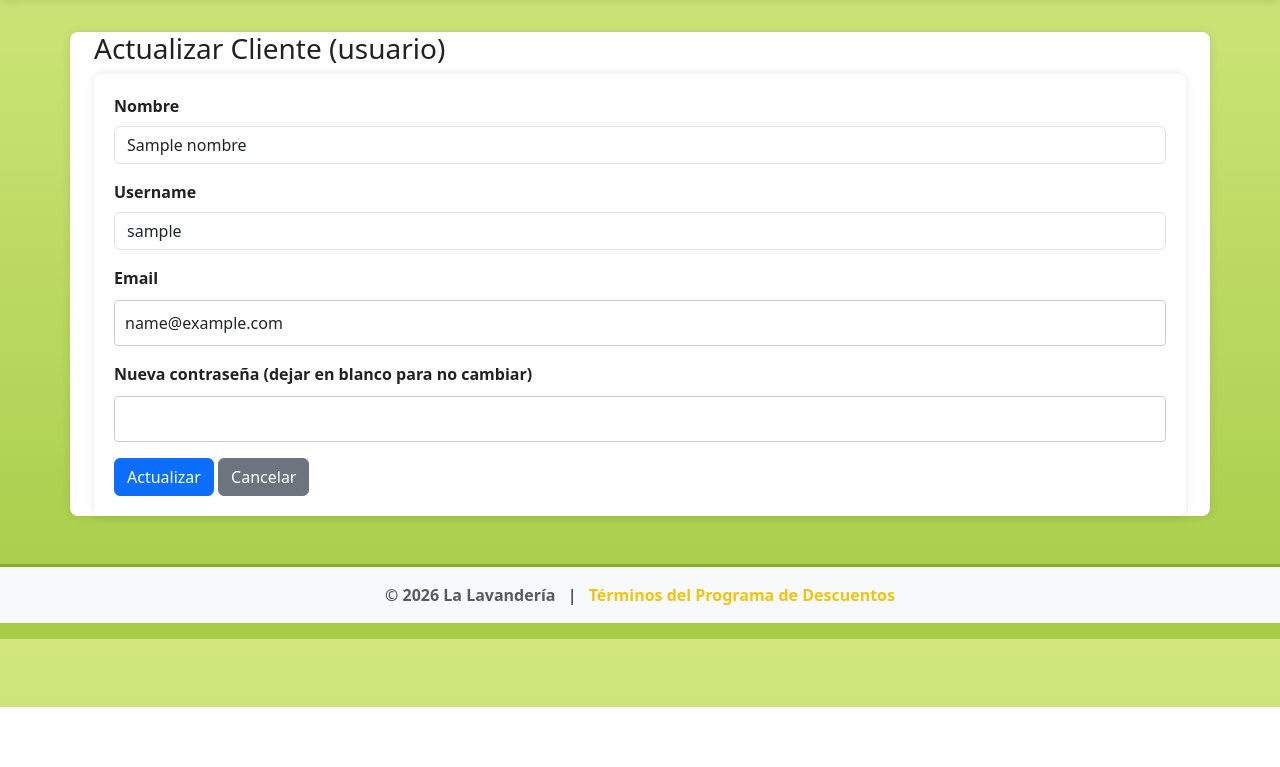
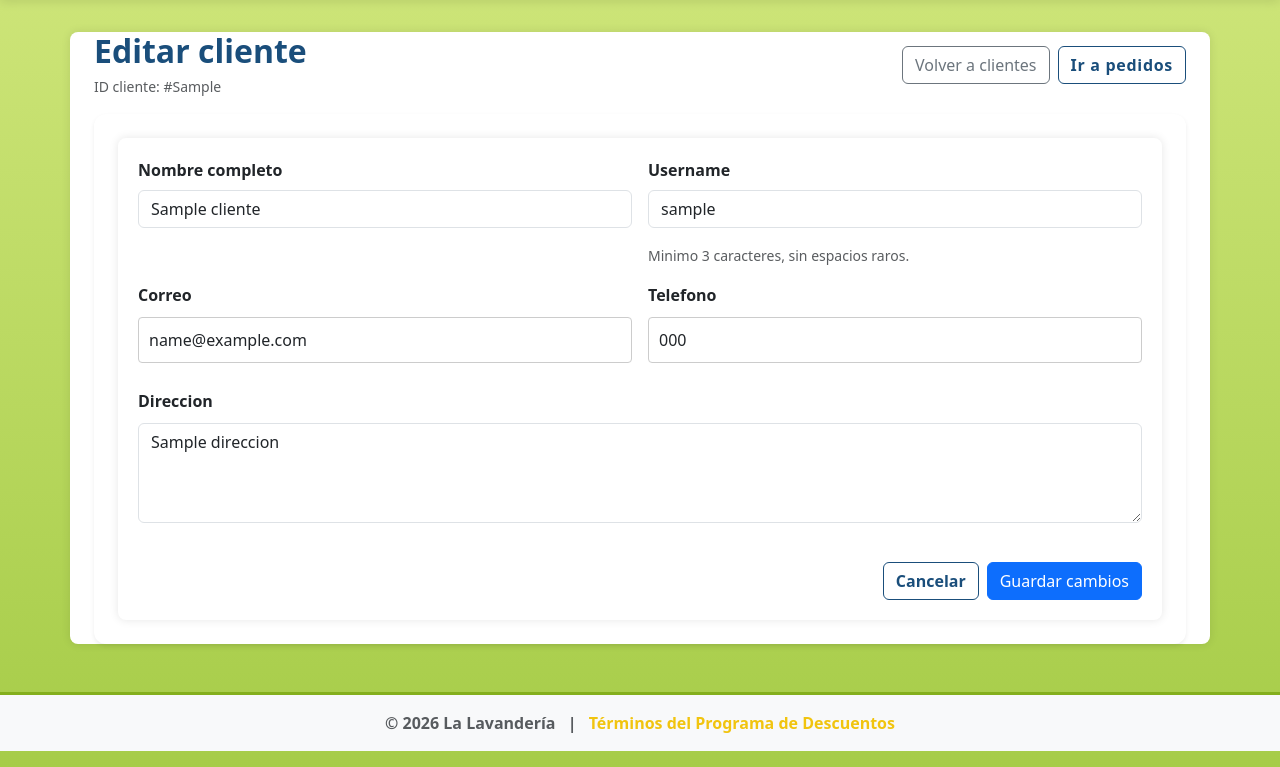
Before and after one commit to Fabianxxo27/La-Lavanderia, a Flask app: template templates/actualizar_cliente.html in a window 1280 px wide. Shown: the part 93-860 px from the top of the page. Before the commit the page ends 800 px from the top, so only its background shows below. Run offline with Flask 3, Linux system fonts and the light colour scheme; the template is opened without the code that fills it: most values are stand-ins (such as "Sample title", 1, 10 or a date in 2020).

Commit message:
Mejoras de validacion, edicion de clientes y navegacion

```diff
--- a/templates/actualizar_cliente.html
+++ b/templates/actualizar_cliente.html
@@ -2,25 +2,80 @@
 {% block title %}Actualizar Cliente - La Lavandería{% endblock %}
 
 {% block content %}
-<h3>Actualizar Cliente (usuario)</h3>
-<form method="post" action="{{ url_for('admin.actualizar_cliente', id_cliente=id_cliente) }}">
-  <div class="mb-3">
-    <label class="form-label">Nombre</label>
-    <input class="form-control" name="nombre" value="{{ nombre }}" required>
+<div class="d-flex justify-content-between align-items-center flex-wrap gap-2 mb-3">
+  <div>
+    <h2 class="mb-1" style="color:#1a4e7b; font-weight:700;">Editar cliente</h2>
+    <small class="text-muted">ID cliente: #{{ id_cliente }}</small>
   </div>
-  <div class="mb-3">
-    <label class="form-label">Username</label>
-    <input class="form-control" name="username" value="{{ username }}" required>
+  <div class="d-flex gap-2">
+    <a href="{{ url_for('admin.clientes') }}" class="btn btn-outline-secondary">Volver a clientes</a>
+    <a href="{{ url_for('admin.pedidos') }}" class="btn btn-outline-primary">Ir a pedidos</a>
   </div>
-  <div class="mb-3">
-    <label class="form-label">Email</label>
-    <input class="form-control" name="email" type="email" value="{{ email }}" required>
+</div>
+
+<div class="card border-0 shadow-sm" style="border-radius: 12px;">
+  <div class="card-body p-4">
+    <form method="post" action="{{ url_for('admin.actualizar_cliente', id_cliente=id_cliente) }}" novalidate>
+      <div class="row g-3">
+        <div class="col-md-6">
+          <label class="form-label fw-semibold">Nombre completo</label>
+          <input
+            class="form-control"
+            name="nombre"
+            value="{{ cliente.nombre if cliente else '' }}"
+            maxlength="120"
+            required
+          >
+        </div>
+
+        <div class="col-md-6">
+          <label class="form-label fw-semibold">Username</label>
+          <input
+            class="form-control"
+            name="username"
+            value="{{ cliente.username if cliente else '' }}"
+            minlength="3"
+            maxlength="60"
+            required
+          >
+          <small class="text-muted">Minimo 3 caracteres, sin espacios raros.</small>
+        </div>
+
+        <div class="col-md-6">
+          <label class="form-label fw-semibold">Correo</label>
+          <input
+            class="form-control"
+            name="email"
+            type="email"
+            value="{{ cliente.email if cliente else '' }}"
+            maxlength="120"
+            required
+          >
+        </div>
+
+        <div class="col-md-6">
+          <label class="form-label fw-semibold">Telefono</label>
+          <input
+            class="form-control"
+            name="telefono"
+            type="text"
+            value="{{ cliente.telefono if cliente else '' }}"
+            maxlength="40"
+            placeholder="Ej: +57 300 123 4567"
+          >
+        </div>
+
+        <div class="col-12">
+          <label class="form-label fw-semibold">Direccion</label>
+          <textarea class="form-control" name="direccion" rows="3" maxlength="220" placeholder="Direccion de recogida o entrega">{{ cliente.direccion if cliente else '' }}</textarea>
+        </div>
+      </div>
+
+      <div class="d-flex justify-content-end gap-2 mt-4">
+        <a href="{{ url_for('admin.clientes') }}" class="btn btn-light">Cancelar</a>
+        <button class="btn btn-primary" type="submit">Guardar cambios</button>
+      </div>
+    </form>
   </div>
-  <div class="mb-3">
-    <label class="form-label">Nueva contraseña (dejar en blanco para no cambiar)</label>
-    <input class="form-control" name="password" type="password">
-  </div>
-  <button class="btn btn-primary">Actualizar</button>
-  <a href="{{ url_for('admin.clientes') }}" class="btn btn-secondary">Cancelar</a>
-</form>
+</div>
 {% endblock %}
--- a/templates/base.html
+++ b/templates/base.html
@@ -57,6 +57,28 @@
         display: flex;
         align-items: center;
         gap: 0.5rem;
+      }
+
+      .quick-links {
+        display: flex;
+        align-items: center;
+        gap: 0.4rem;
+      }
+
+      .quick-link {
+        text-decoration: none;
+        color: #1a4e7b;
+        background: #ffffffcc;
+        border: 1px solid #1a4e7b33;
+        border-radius: 8px;
+        padding: 0.35rem 0.65rem;
+        font-size: 0.85rem;
+        font-weight: 600;
+      }
+
+      .quick-link:hover {
+        background: #1a4e7b;
+        color: #fff;
       }
 
       .btn-outline-primary {
@@ -396,6 +418,14 @@
           <img src="https://cdn-icons-png.flaticon.com/512/271/271220.png" alt="Regresar" />
           Regresar
         </a>
+        {% if session.get('rol', '').strip().lower() == 'administrador' %}
+          <div class="quick-links" aria-label="Navegación rápida">
+            <a href="{{ url_for('admin.inicio') }}" class="quick-link">Inicio</a>
+            <a href="{{ url_for('admin.pedidos') }}" class="quick-link">Pedidos</a>
+            <a href="{{ url_for('admin.clientes') }}" class="quick-link">Clientes</a>
+            <a href="{{ url_for('admin.reportes') }}" class="quick-link">Reportes</a>
+          </div>
+        {% endif %}
         {% if session.get('username') %}
           {# Mostrar nombre de usuario y dropdown con Cerrar sesión #}
           <div class="dropdown">
@@ -424,6 +454,8 @@
           {% endfor %}
         {% endif %}
       {% endwith %}
+
+      {% block breadcrumbs %}{% endblock %}
 
       {% block content %}{% endblock %}
     </div>
@@ -533,6 +565,8 @@
         }
       }
 
+      // Evitar errores JS cuando el layout no tenga el bloque visual de notificaciones.
+      if (notifBell && notifBadge && notifDropdown && notifList && markAllRead) {
         // Marcar todas como leídas
         markAllRead.addEventListener('click', async () => {
           try {
@@ -557,6 +591,7 @@
             notifDropdown.classList.remove('show');
           }
         });
+      }
 
       // Cargar al inicio
       if (document.readyState === 'loading') {
--- a/templates/pedido_detalles.html
+++ b/templates/pedido_detalles.html
@@ -483,7 +483,7 @@
       <label class="form-label" style="font-weight: 700; color: #1a4e7b;">Cambiar Estado del Pedido</label>
       <div class="estado-select">
         <label class="estado-option estado-pendiente">
-          <input type="radio" name="estado" value="Pendiente" {% if pedido[3] == 'Pendiente' %}checked{% endif %}>
+          <input type="radio" name="estado" value="Pendiente" required {% if pedido[3] == 'Pendiente' %}checked{% endif %}>
           <span>Pendiente</span>
         </label>
         <label class="estado-option estado-en-proceso">
@@ -501,6 +501,7 @@
       </div>
     </div>
     <div class="form-buttons">
+      <small class="text-muted d-block mb-2">Selecciona un estado válido y luego guarda los cambios.</small>
       <button type="submit" class="btn btn-primary">Actualizar Estado</button>
     </div>
   </form>
```
Also changed, not shown: routes/admin.py (+115 -10 lines), README.md. Lines whose indentation alone changed are shown as unchanged.
